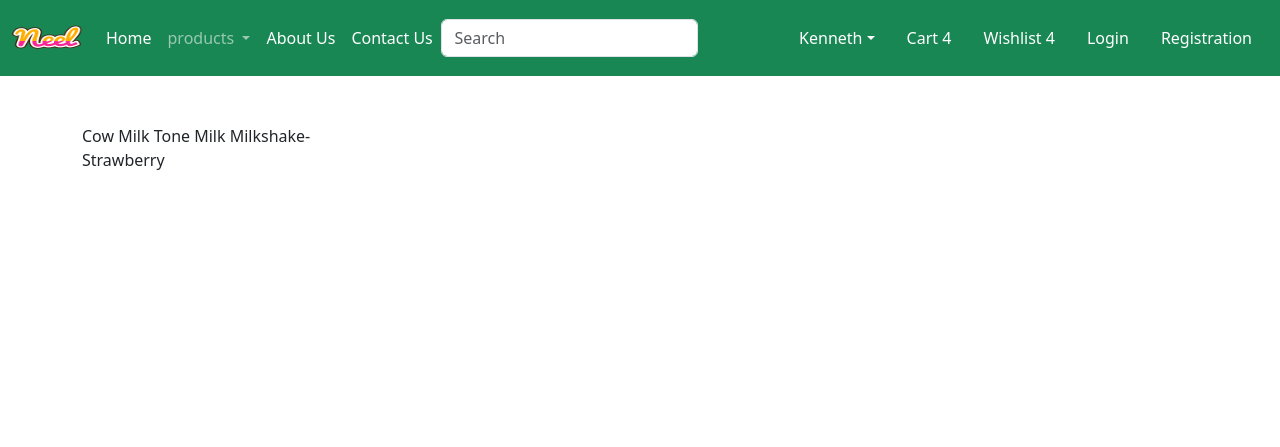
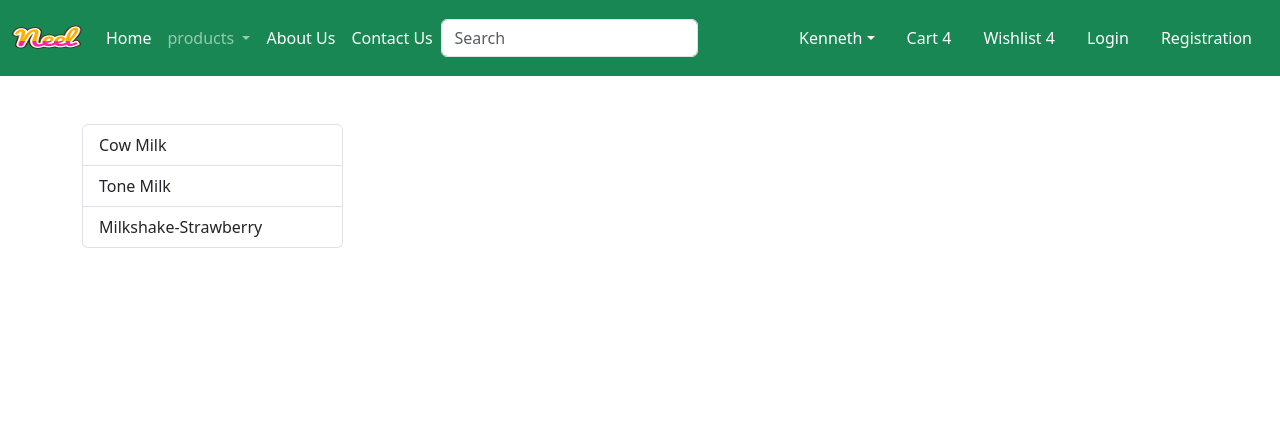
Before and after one commit to Kariuki11/ecommerce-website-Django, a Django app: page /category/ML/ in a window 1280 px wide. Shown: the top 447 px of the page. Run offline with Django 5.2, Linux system fonts and the light colour scheme; data comes from the database, SQL or seed files in the repository; some libraries are stand-ins or nearby versions.

Commit message:
"Wrapped category title list in list-group HTML elements"

```diff
--- a/ecom/app/templates/app/category.html
+++ b/ecom/app/templates/app/category.html
@@ -6,9 +6,12 @@
     <div class="container my-5">
         <div class="row">
             <div class="col-sm-3">
-                {% for val in title  %}
-                    {{val.title}}
-                {% endfor %}
+                <div class="list-group">
+                    {% for val in title  %}
+                        <a href="#" class="list-group-item list-group-item-action" aria-current="true">
+                        {{val.title}}
+                    {% endfor %}
+                </div>
             </div>
             <div class="col-sm-9"></div>
         </div>
```
